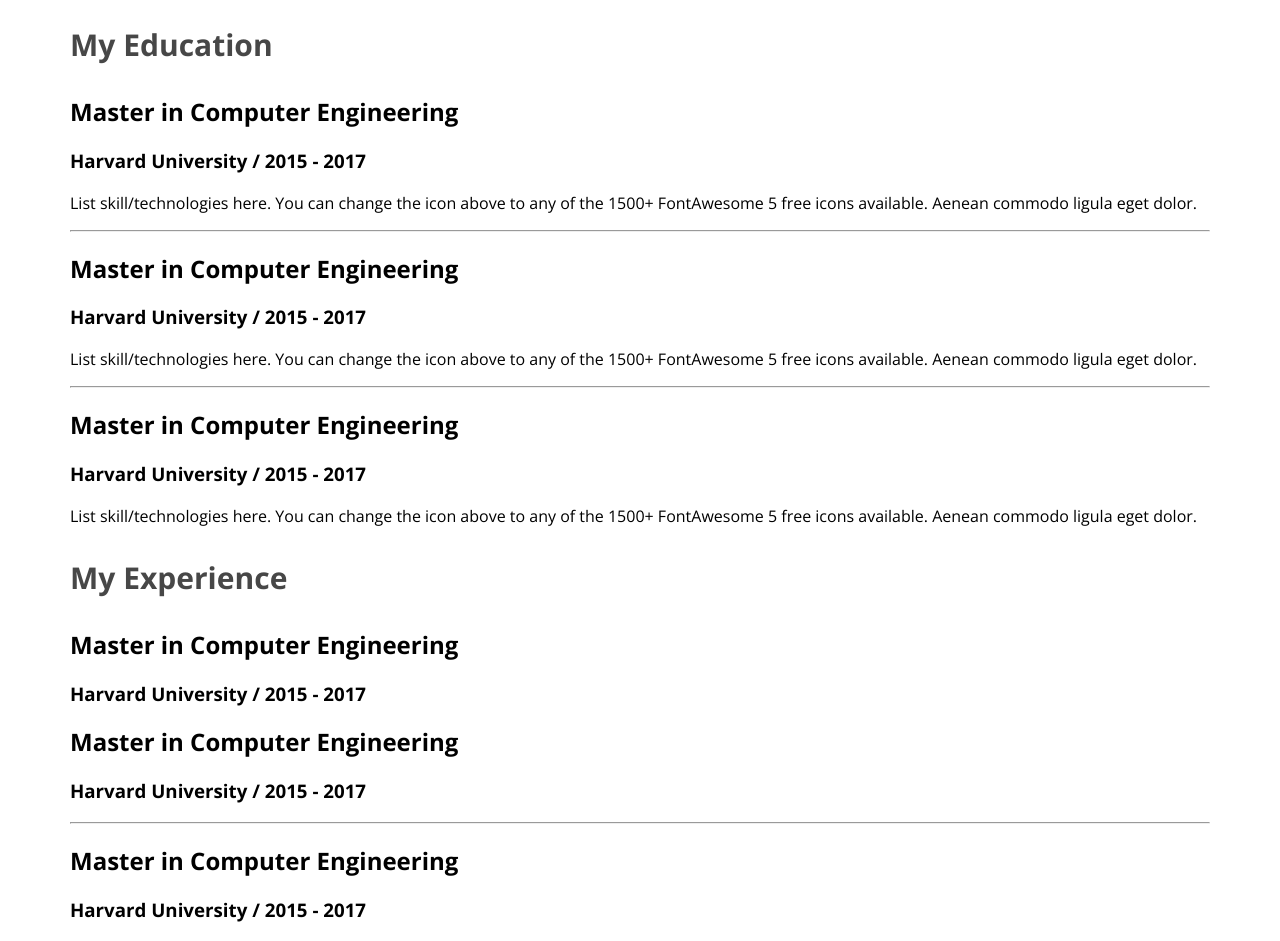
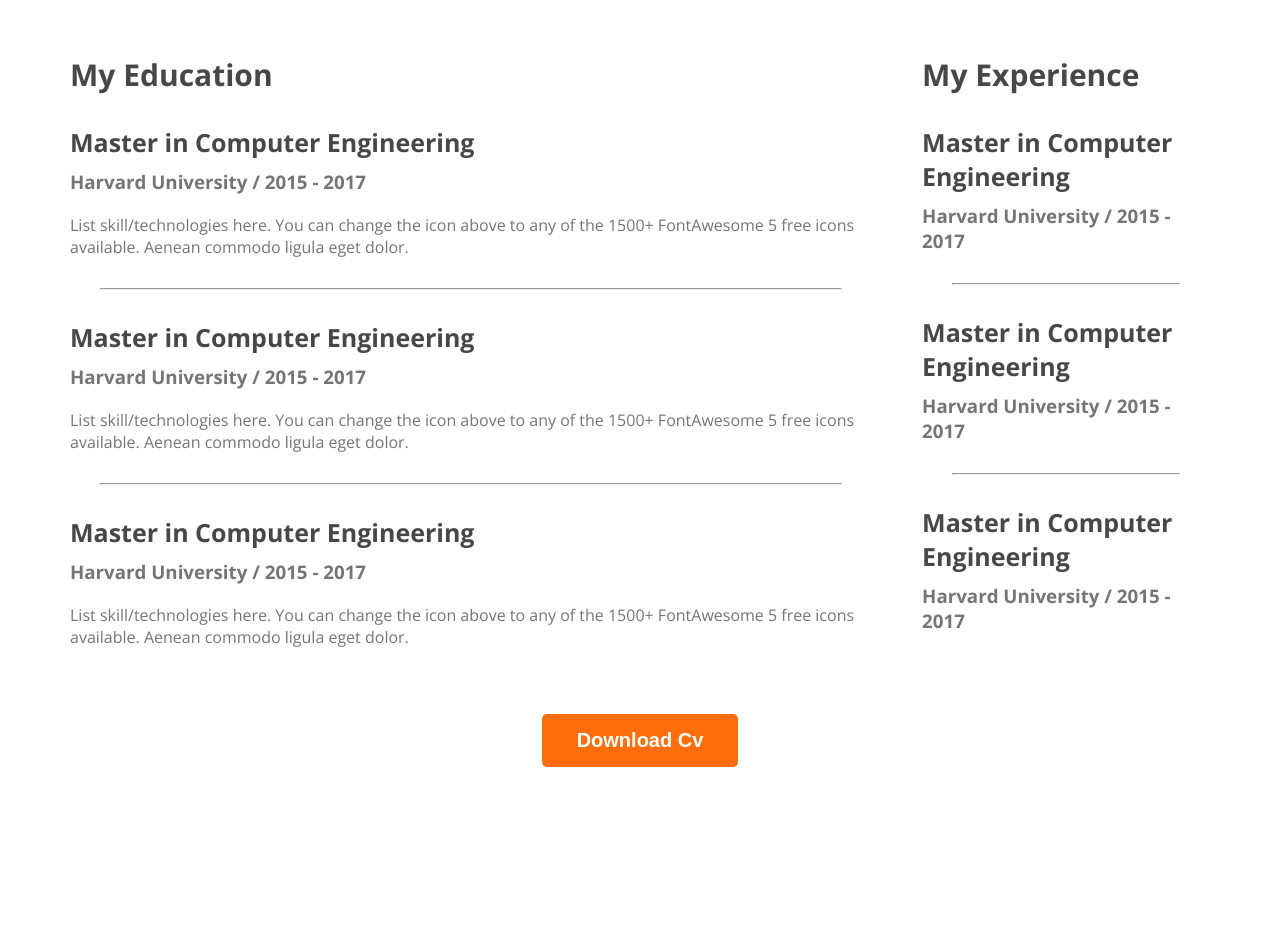
Before and after one commit to Nazmul-Hasan-Shadin/webdeveloper-portfolio, a plain HTML site: page index.html in a window 1280 px wide. Shown: the part 2500-3441 px from the top of the page. After the commit the page ends 3275 px from the top, so only its background shows below. Drawn offline with nearby package versions, Linux system fonts and the light colour scheme.

Commit message:
finished the resume section

```diff
--- a/index.html
+++ b/index.html
@@ -150,6 +150,7 @@ to any of the 1500+ FontAwesome 5 free icons available. Aenean commodo ligula eg
 
 
         </div>
+        <hr>
 
         <div class="resume-item">
             <h2 class="resume-item-title">Master in Computer Engineering</h2>
@@ -173,7 +174,9 @@ to any of the 1500+ FontAwesome 5 free icons available. Aenean commodo ligula eg
     </div>
    </div>
 
-
+      <div class="download-cv">
+        <button class="btn-primary">Download Cv</button>
+      </div>
 </section>
 
 
--- a/styles/portfolio.css
+++ b/styles/portfolio.css
@@ -154,3 +154,30 @@ main section {
 
   font-weight: 700;
 }
+.resume-container {
+  display: flex;
+  gap: 50px;
+}
+.resume-item-institute{
+    margin-bottom: 20px;
+    margin-top: 0;
+}
+.resume-item-institute,
+.resume-item-description {
+  color: var(--dark-03, #757575);
+}
+.resume-item-title {
+  color: #474747;
+
+  font-size: 25px;
+
+  font-weight: 700;
+  margin-bottom: 10px;
+}
+.resume-container hr{
+    margin: 30px;
+}
+.download-cv{
+    text-align: center;
+    margin-top: 50px;
+}
```
